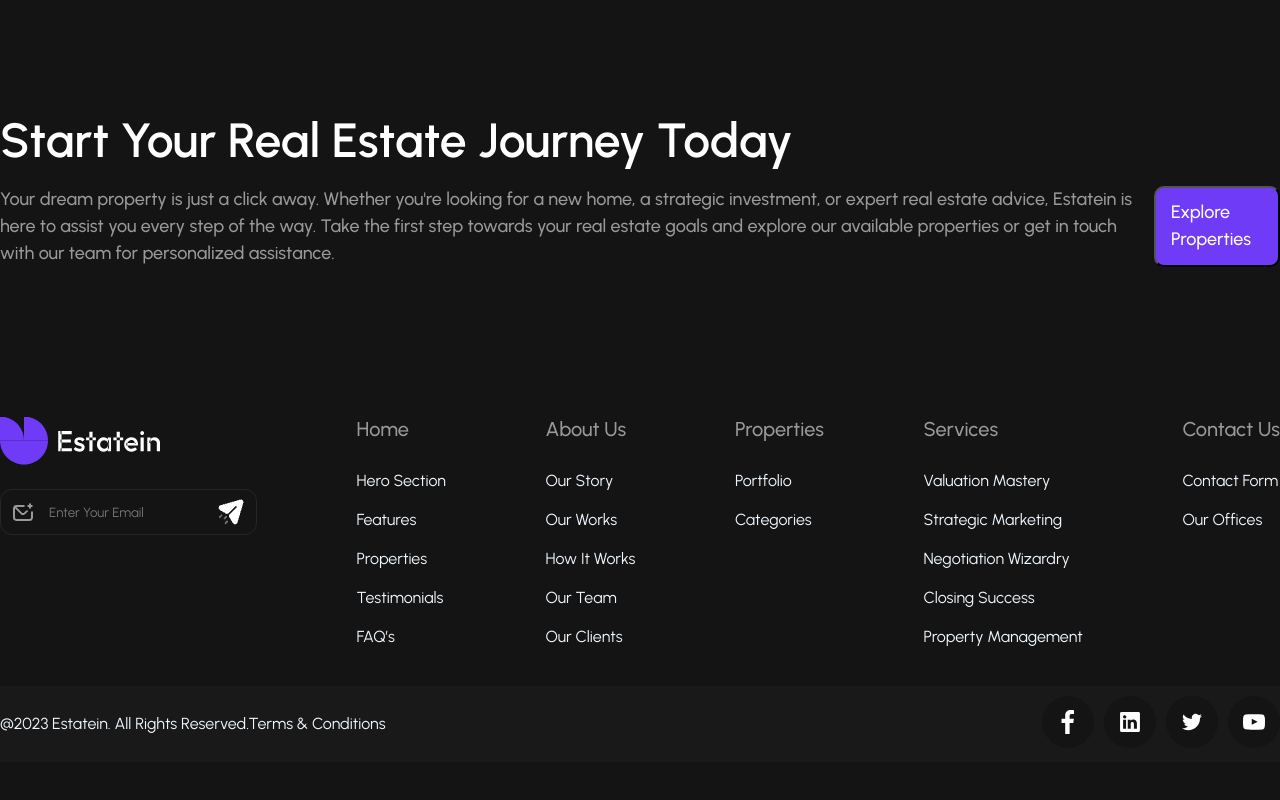
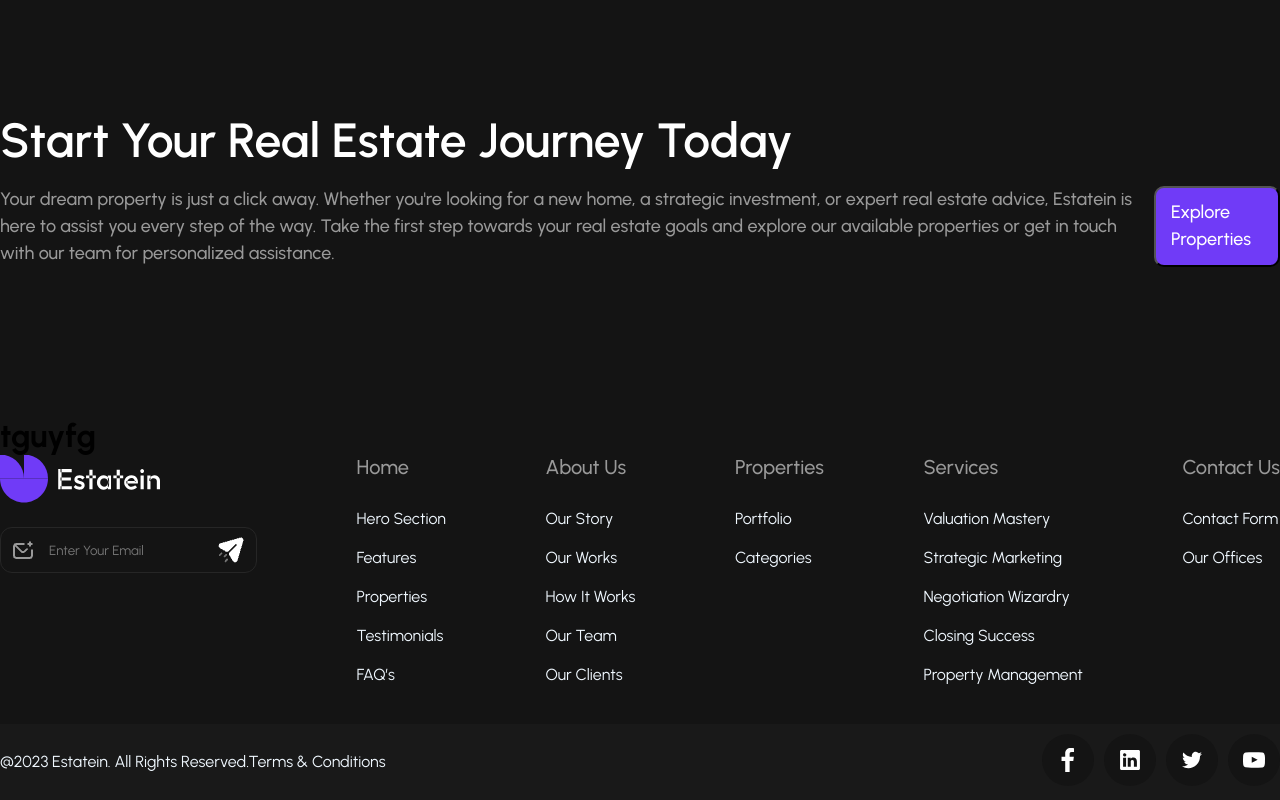
Before and after one commit to WebRegina/project, a React (Vite) app: page / in a window 1280 px wide. Shown: the part 3790-4590 px from the top of the page. Before the commit the page ends 4552 px from the top, so only its background shows below. Built offline with nearby package versions, Linux system fonts and the light colour scheme.

Commit message:
real project

```diff
--- a/src/pages/Home.jsx
+++ b/src/pages/Home.jsx
@@ -446,6 +446,7 @@ function Home() {
           </div>
         </div>
       </div>
+      <h1>tguyfg</h1>
     </>
   );
 }
```
